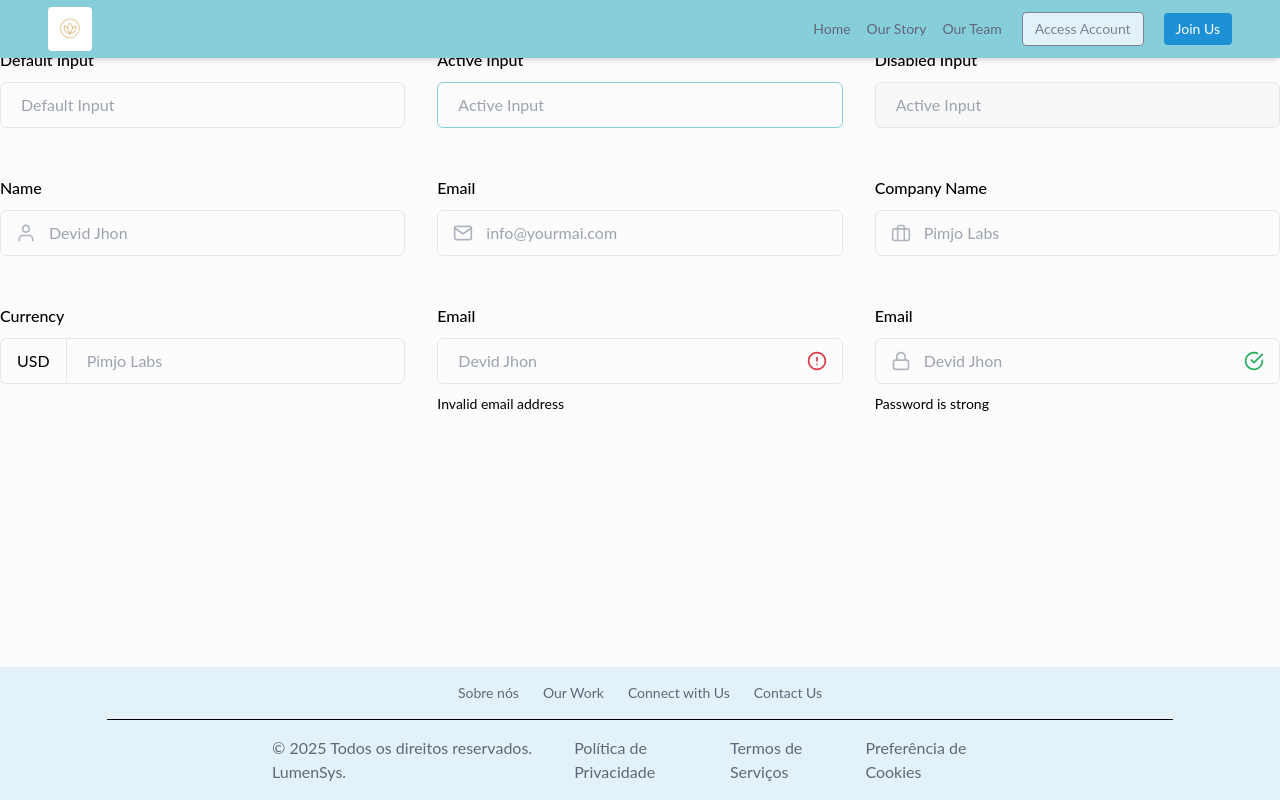
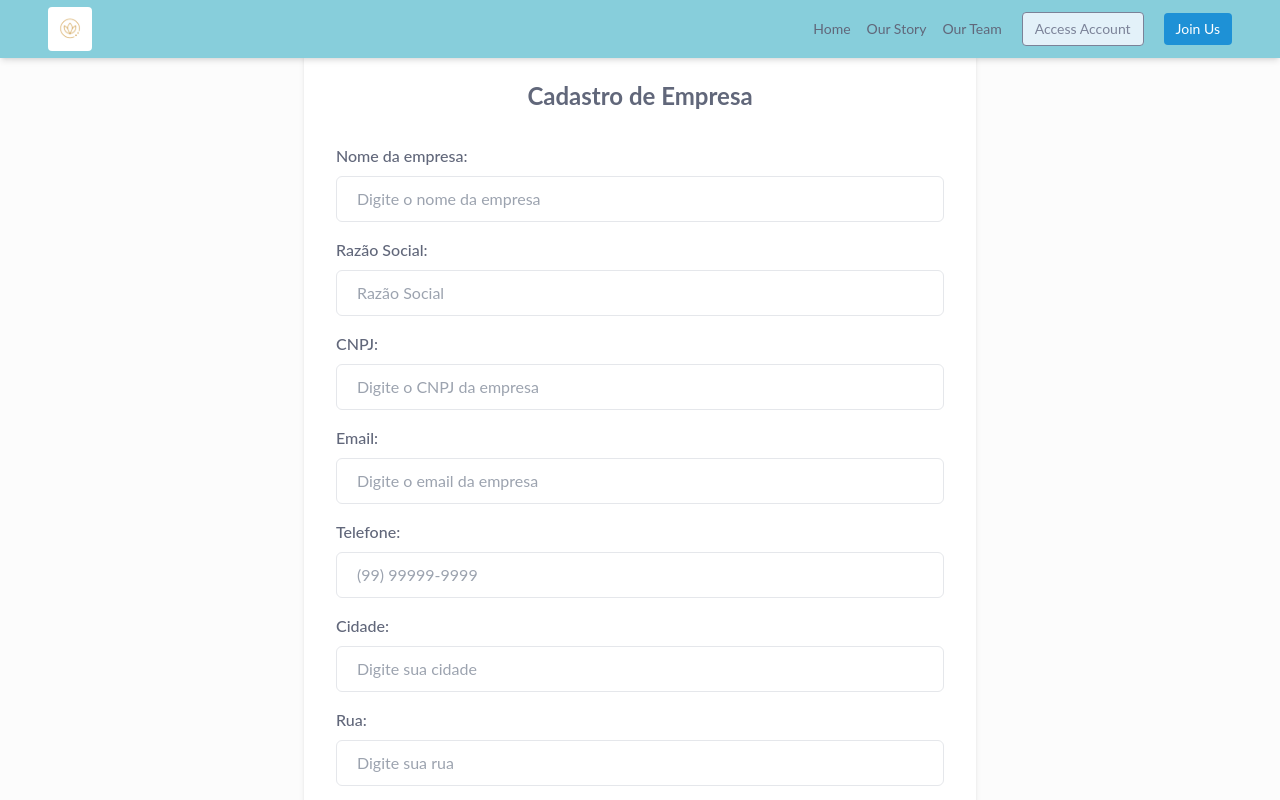
Before and after one commit to LumenSys/LumenSys-Frontend, a React (Vite) app in the folder frontend/: page /cadastroempresa in a window 1280 px wide. Built offline with nearby package versions, Linux system fonts and the light colour scheme.

Commit message:
:art: style: Update button formatting and add new color variables for improved UI consistency

```diff
--- a/frontend/src/index.css
+++ b/frontend/src/index.css
@@ -29,6 +29,10 @@
       --color-hoverButton: #7B8298;
       --color-surface: #E3F1F9;
       --color-background: #FCFCFC;
+      --color-danger: #FF4D4F;
+      --color-success: #52C41A;
+      --color-warning: #FAAD14;
+
     }
 
   }
--- a/frontend/src/pages/CadastroEmpresa/index.tsx
+++ b/frontend/src/pages/CadastroEmpresa/index.tsx
@@ -1,341 +1,262 @@
+import React, { useState } from "react";
+
+const initialFields = {
+  nomeEmpresa: "",
+  razaoSocial: "",
+  cnpj: "",
+  email: "",
+  telefone: "",
+  cidade: "",
+  rua: "",
+  bairro: "",
+  numero: "",
+  uf: "",
+};
+
 const FormElementInput = () => {
+  const [fields, setFields] = useState(initialFields);
+  const [touched, setTouched] = useState<{ [K in keyof typeof initialFields]?: boolean }>({});
+
+  const handleChange = (e: React.ChangeEvent<HTMLInputElement>) => {
+    setFields({ ...fields, [e.target.name]: e.target.value });
+  };
+
+  const handleBlur = (e: React.FocusEvent<HTMLInputElement>) => {
+    setTouched({ ...touched, [e.target.name]: true });
+  };
+
+  const isEmpty = (key: keyof typeof initialFields) => touched[key] && !fields[key];
+  const isFilled = (key: keyof typeof initialFields) => fields[key] && touched[key];
+
   return (
-    <section className='py-12 dark:bg-dark'>
-      <div className='container'>
-        <div className='-mx-4 flex flex-wrap'>
+    <section className="py-12 dark:bg-dark flex items-center justify-center min-h-screen">
+     <div className="container max-w-2xl mx-auto"> {/* Alterado de max-w-lg para max-w-2xl */}
+        <form className="flex flex-col gap-4 bg-white dark:bg-dark-2 p-8 rounded-lg shadow-md">
+          <h2 className="text-2xl font-bold text-center mb-4 text-textPrimary">Cadastro de Empresa</h2>
           <DefaultColumn>
-            <DefaultInput />
+            <label className="mb-2 block text-base font-medium text-textPrimary">
+              Nome da empresa:
+            </label>
+            <input
+              type="text"
+              name="nomeEmpresa"
+              placeholder="Digite o nome da empresa"
+              value={fields.nomeEmpresa}
+              onChange={handleChange}
+              onBlur={handleBlur}
+              className={`w-full bg-transparent rounded-md border py-[10px] px-5 text-dark-6 outline-none transition focus:border-primary
+                ${isFilled("nomeEmpresa") ? "border-green-500" : "border-stroke dark:border-dark-3"}
+              `}
+            />
+            {isEmpty("nomeEmpresa") && (
+              <span className="text-danger text-sm">Campo obrigatório</span>
+            )}
+          </DefaultColumn>
+
+             <DefaultColumn>
+            <label className="mb-2 block text-base font-medium text-textPrimary">
+             Razão Social:
+            </label>
+            <input
+              type="text"
+              name="razaoSocial"
+              placeholder="Razão Social"
+              value={fields.razaoSocial}
+              onChange={handleChange}
+              onBlur={handleBlur}
+              className={`w-full bg-transparent rounded-md border py-[10px] px-5 text-dark-6 outline-none transition focus:border-primary
+                ${isFilled("razaoSocial") ? "border-green-500" : "border-stroke dark:border-dark-3"}
+              `}
+            />
+            {isEmpty("razaoSocial") && (
+              <span className="text-danger text-sm">Campo obrigatório</span>
+            )}
           </DefaultColumn>
 
           <DefaultColumn>
-            <ActiveInput />
+            <label className="mb-2 block text-base font-medium text-textPrimary">
+              CNPJ:
+            </label>
+            <input
+              type="text"
+              name="cnpj"
+              placeholder="Digite o CNPJ da empresa"
+              value={fields.cnpj}
+              onChange={handleChange}
+              onBlur={handleBlur}
+              className={`w-full bg-transparent rounded-md border py-[10px] px-5 text-dark-6 outline-none transition focus:border-primary
+                ${isFilled("cnpj") ? "border-green-500" : "border-stroke dark:border-dark-3"}
+              `}
+            />
+            {isEmpty("cnpj") && (
+              <span className="text-danger text-sm">Campo obrigatório</span>
+            )}
           </DefaultColumn>
 
           <DefaultColumn>
-            <DisabledInput />
+            <label className="mb-2 block text-base font-medium text-textPrimary">
+              Email:
+            </label>
+            <input
+              type="email"
+              name="email"
+              placeholder="Digite o email da empresa"
+              value={fields.email}
+              onChange={handleChange}
+              onBlur={handleBlur}
+              className={`w-full bg-transparent rounded-md border py-[10px] px-5 text-dark-6 outline-none transition focus:border-primary
+                ${isFilled("email") ? "border-green-500" : "border-stroke dark:border-dark-3"}
+              `}
+            />
+            {isEmpty("email") && (
+              <span className="text-danger text-sm">Campo obrigatório</span>
+            )}
+          </DefaultColumn>
+
+
+          <DefaultColumn>
+            <label className="mb-2 block text-base font-medium text-textPrimary">
+              Telefone:
+            </label>
+            <input
+              type="text"
+              name="telefone"
+              placeholder="(99) 99999-9999"
+              value={fields.telefone}
+              onChange={handleChange}
+              onBlur={handleBlur}
+              className={`w-full bg-transparent rounded-md border py-[10px] px-5 text-dark-6 outline-none transition focus:border-primary
+                ${isFilled("telefone") ? "border-green-500" : "border-stroke dark:border-dark-3"}
+              `}
+            />
+            {isEmpty("telefone") && (
+              <span className="text-danger text-sm">Campo obrigatório</span>
+            )}
           </DefaultColumn>
 
           <DefaultColumn>
-            <NameInput />
+            <label className="mb-2 block text-base font-medium text-textPrimary">
+              Cidade:
+            </label>
+            <input
+              type="text"
+              name="cidade"
+              placeholder="Digite sua cidade"
+              value={fields.cidade}
+              onChange={handleChange}
+              onBlur={handleBlur}
+              className={`w-full bg-transparent rounded-md border py-[10px] px-5 text-dark-6 outline-none transition focus:border-primary
+                ${isFilled("cidade") ? "border-green-500" : "border-stroke dark:border-dark-3"}
+              `}
+            />
+            {isEmpty("cidade") && (
+              <span className="text-danger text-sm">Campo obrigatório</span>
+            )}
           </DefaultColumn>
 
           <DefaultColumn>
-            <EmailInput />
+            <label className="mb-2 block text-base font-medium text-textPrimary">
+              Rua:
+            </label>
+            <input
+              type="text"
+              name="rua"
+              placeholder="Digite sua rua"
+              value={fields.rua}
+              onChange={handleChange}
+              onBlur={handleBlur}
+              className={`w-full bg-transparent rounded-md border py-[10px] px-5 text-dark-6 outline-none transition focus:border-primary
+                ${isFilled("rua") ? "border-green-500" : "border-stroke dark:border-dark-3"}
+              `}
+            />
+            {isEmpty("rua") && (
+              <span className="text-danger text-sm">Campo obrigatório</span>
+            )}
           </DefaultColumn>
 
           <DefaultColumn>
-            <CompanyNameInput />
+            <label className="mb-2 block text-base font-medium text-textPrimary">
+              Bairro:
+            </label>
+            <input
+              type="text"
+              name="bairro"
+              placeholder="Digite seu bairro"
+              value={fields.bairro}
+              onChange={handleChange}
+              onBlur={handleBlur}
+              className={`w-full bg-transparent rounded-md border py-[10px] px-5 text-dark-6 outline-none transition focus:border-primary
+                ${isFilled("bairro") ? "border-green-500" : "border-stroke dark:border-dark-3"}
+              `}
+            />
+            {isEmpty("bairro") && (
+              <span className="text-danger text-sm">Campo obrigatório</span>
+            )}
           </DefaultColumn>
 
           <DefaultColumn>
-            <CurrencyInput />
+            <label className="mb-2 block text-base font-medium text-textPrimary">
+              Número:
+            </label>
+            <input
+              type="text"
+              name="numero"
+              placeholder="Digite o número"
+              value={fields.numero}
+              onChange={handleChange}
+              onBlur={handleBlur}
+              className={`w-full bg-transparent rounded-md border py-[10px] px-5 text-dark-6 outline-none transition focus:border-primary
+                ${isFilled("numero") ? "border-green-500" : "border-stroke dark:border-dark-3"}
+              `}
+            />
+            {isEmpty("numero") && (
+              <span className="text-danger text-sm">Campo obrigatório</span>
+            )}
           </DefaultColumn>
 
           <DefaultColumn>
-            <InvalidInput />
+            <label className="mb-2 block text-base font-medium text-textPrimary">
+              UF:
+            </label>
+            <input
+              type="text"
+              name="uf"
+              placeholder="Digite sua UF"
+              value={fields.uf}
+              onChange={handleChange}
+              onBlur={handleBlur}
+              className={`w-full bg-transparent rounded-md border py-[10px] px-5 text-dark-6 outline-none transition focus:border-primary
+                ${isFilled("uf") ? "border-green-500" : "border-stroke dark:border-dark-3"}
+              `}
+            />
+            {isEmpty("uf") && (
+              <span className="text-danger text-sm">Campo obrigatório</span>
+            )}
           </DefaultColumn>
 
-          <DefaultColumn>
-            <StrongInput />
-          </DefaultColumn>
-        </div>
+
+          <div className="w-full mt-4">
+            <button
+              type="submit"
+              className="w-full bg-secondary text-background px-6 py-3 rounded-lg hover:bg-hoverButton transition"
+            >
+              Enviar
+            </button>
+          </div>
+        </form>
       </div>
     </section>
-  )
+  );
 };
-
-export default FormElementInput;
 
 type DefaultColumnProps = {
   children: React.ReactNode;
 };
 
-const DefaultColumn = ({ children }: DefaultColumnProps) => {
-  return (
-    <div className='w-full px-4 md:w-1/2 lg:w-1/3'>
-      <div className='mb-12'>{children}</div>
-    </div>
-  );
-};
+const DefaultColumn = ({ children }: DefaultColumnProps) => (
+  <div>
+    {children}
+  </div>
+);
 
-const DefaultInput = () => {
-  return (
-    <>
-      <label className='mb-[10px] block text-base font-medium text-dark dark:text-white'>
-        Default Input
-      </label>
-      <input
-        type='text'
-        placeholder='Default Input'
-        className='w-full bg-transparent rounded-md border border-stroke dark:border-dark-3 py-[10px] px-5 text-dark-6 outline-none transition focus:border-primary active:border-primary disabled:cursor-default disabled:bg-gray-2 disabled:border-gray-2'
-      />
-    </>
-  )
-}
-
-const ActiveInput = () => {
-  return (
-    <>
-      <label className='mb-[10px] block text-base font-medium text-dark dark:text-white'>
-        Active Input
-      </label>
-      <input
-        type='text'
-        placeholder='Active Input'
-        className='w-full bg-transparent rounded-md border border-primary py-[10px] px-5 text-dark-5 outline-none transition focus:border-primary active:border-primary disabled:cursor-default disabled:bg-gray-2 disabled:border-gray-2'
-      />
-    </>
-  )
-}
-
-const DisabledInput = () => {
-  return (
-    <>
-      <label className='mb-[10px] block text-base font-medium text-dark dark:text-white'>
-        Disabled Input
-      </label>
-      <input
-        type='text'
-        placeholder='Active Input'
-        disabled
-        className='w-full rounded-md border border-stroke dark:border-dark-3 py-[10px] px-5 text-dark-6 outline-none transition focus:border-primary active:border-primary disabled:cursor-default disabled:bg-gray-2 disabled:border-gray-2 dark:disabled:bg-dark-4 dark:disabled:border-dark-4'
-      />
-    </>
-  )
-}
-
-const NameInput = () => {
-  return (
-    <>
-      <label className='mb-[10px] block text-base font-medium text-dark dark:text-white'>
-        Name
-      </label>
-      <div className='relative'>
-        <input
-          type='text'
-          placeholder='Devid Jhon'
-          className='w-full bg-transparent rounded-md border border-stroke dark:border-dark-3 py-[10px] pr-3 pl-12 text-dark-6 outline-none transition focus:border-primary active:border-primary disabled:cursor-default disabled:bg-gray-2'
-        />
-        <span className='absolute top-1/2 left-4 -translate-y-1/2'>
-          <svg
-            width={20}
-            height={20}
-            viewBox="0 0 20 20"
-            fill="none"
-            xmlns="http://www.w3.org/2000/svg"
-          >
-            <path
-              d="M3.72 12.886a4.167 4.167 0 0 1 2.947-1.22h6.666a4.167 4.167 0 0 1 4.167 4.167v1.666a.833.833 0 1 1-1.667 0v-1.666a2.5 2.5 0 0 0-2.5-2.5H6.667a2.5 2.5 0 0 0-2.5 2.5v1.666a.833.833 0 1 1-1.667 0v-1.666a4.17 4.17 0 0 1 1.22-2.947ZM10 3.333a2.5 2.5 0 1 0 0 5 2.5 2.5 0 0 0 0-5Zm-4.166 2.5a4.167 4.167 0 1 1 8.333 0 4.167 4.167 0 0 1-8.333 0Z"
-              opacity={0.8}
-              fillRule="evenodd"
-              clipRule="evenodd"
-              fill="#9CA3AF"
-            />
-          </svg>
-        </span>
-      </div>
-    </>
-  )
-}
-
-const EmailInput = () => {
-  return (
-    <>
-      <label className='mb-[10px] block text-base font-medium text-dark dark:text-white'>
-        Email
-      </label>
-      <div className='relative'>
-        <input
-          type='email'
-          placeholder='info@yourmai.com'
-          className='w-full bg-transparent rounded-md border border-stroke dark:border-dark-3 py-[10px] pr-3 pl-12 text-dark-6 outline-none transition focus:border-primary active:border-primary disabled:cursor-default disabled:bg-gray-2'
-        />
-        <span className='absolute top-1/2 left-4 -translate-y-1/2'>
-          <svg
-            width={20}
-            height={20}
-            viewBox="0 0 20 20"
-            fill="none"
-            xmlns="http://www.w3.org/2000/svg"
-          >
-            <g opacity={0.8} fillRule="evenodd" clipRule="evenodd" fill="#9CA3AF">
-              <path d="M3.334 4.167A.838.838 0 0 0 2.501 5v10c0 .456.377.833.833.833h13.333a.838.838 0 0 0 .834-.833V5a.838.838 0 0 0-.834-.833H3.334ZM.834 5c0-1.377 1.123-2.5 2.5-2.5h13.333c1.377 0 2.5 1.123 2.5 2.5v10c0 1.377-1.123 2.5-2.5 2.5H3.334a2.505 2.505 0 0 1-2.5-2.5V5Z" />
-              <path d="M.985 4.522a.833.833 0 0 1 1.16-.205l7.856 5.499 7.855-5.5a.833.833 0 1 1 .956 1.366l-8.333 5.833a.833.833 0 0 1-.956 0L1.19 5.682a.833.833 0 0 1-.205-1.16Z" />
-            </g>
-          </svg>
-        </span>
-      </div>
-    </>
-  )
-}
-
-const CompanyNameInput = () => {
-  return (
-    <>
-      <label className='mb-[10px] block text-base font-medium text-dark dark:text-white'>
-        Company Name
-      </label>
-      <div className='relative'>
-        <input
-          type='text'
-          placeholder='Pimjo Labs'
-          className='w-full bg-transparent rounded-md border border-stroke dark:border-dark-3 py-[10px] pr-3 pl-12 text-dark-6 outline-none transition focus:border-primary active:border-primary disabled:cursor-default disabled:bg-gray-2'
-        />
-        <span className='absolute top-1/2 left-4 -translate-y-1/2'>
-          <svg
-            width={20}
-            height={20}
-            viewBox="0 0 20 20"
-            fill="none"
-            xmlns="http://www.w3.org/2000/svg"
-          >
-            <g opacity={0.8}>
-              <path
-                fillRule="evenodd"
-                clipRule="evenodd"
-                d="M3.33398 6.66667C2.87375 6.66667 2.50065 7.03976 2.50065 7.5V15.8333C2.50065 16.2936 2.87375 16.6667 3.33398 16.6667H16.6673C17.1276 16.6667 17.5007 16.2936 17.5007 15.8333V7.5C17.5007 7.03976 17.1276 6.66667 16.6673 6.66667H3.33398ZM0.833984 7.5C0.833984 6.11929 1.95327 5 3.33398 5H16.6673C18.048 5 19.1673 6.11929 19.1673 7.5V15.8333C19.1673 17.214 18.048 18.3333 16.6673 18.3333H3.33398C1.95327 18.3333 0.833984 17.214 0.833984 15.8333V7.5Z"
-                fill="#9CA3AF"
-              />
-              <path
-                fillRule="evenodd"
-                clipRule="evenodd"
-                d="M6.56622 2.39825C7.03506 1.92941 7.67094 1.66602 8.33398 1.66602H11.6673C12.3304 1.66602 12.9662 1.92941 13.4351 2.39825C13.9039 2.86709 14.1673 3.50297 14.1673 4.16602V17.4993C14.1673 17.9596 13.7942 18.3327 13.334 18.3327C12.8737 18.3327 12.5006 17.9596 12.5006 17.4993V4.16602C12.5006 3.945 12.4129 3.73304 12.2566 3.57676C12.1003 3.42048 11.8883 3.33268 11.6673 3.33268H8.33398C8.11297 3.33268 7.90101 3.42048 7.74473 3.57676C7.58845 3.73304 7.50065 3.945 7.50065 4.16602V17.4993C7.50065 17.9596 7.12755 18.3327 6.66732 18.3327C6.20708 18.3327 5.83398 17.9596 5.83398 17.4993V4.16602C5.83398 3.50297 6.09738 2.86709 6.56622 2.39825Z"
-                fill="#9CA3AF"
-              />
-            </g>
-          </svg>
-        </span>
-      </div>
-    </>
-  )
-}
-
-const CurrencyInput = () => {
-  return (
-    <>
-      <label className='mb-[10px] block text-base font-medium text-dark dark:text-white'>
-        Currency
-      </label>
-      <div className='flex items-center'>
-        <span className='h-full rounded-tl-md rounded-bl-md border border-r-0 border-stroke dark:border-dark-3 bg-gray-2 dark:bg-dark-2 py-[10px] px-4 text-base uppercase text-body-color dark:text-dark-6'>
-          USD
-        </span>
-        <input
-          type='text'
-          placeholder='Pimjo Labs'
-          className='w-full bg-transparent rounded-br-md rounded-tr-md border border-stroke dark:border-dark-3 py-[10px] pr-3 pl-5 text-dark-6 outline-none transition focus:border-primary active:border-primary disabled:cursor-default disabled:bg-gray-2'
-        />
-      </div>
-    </>
-  )
-}
-
-const InvalidInput = () => {
-  return (
-    <>
-      <label className='mb-[10px] block text-base font-medium text-dark dark:text-white'>
-        Email
-      </label>
-      <div className='relative'>
-        <input
-          type='email'
-          placeholder='Devid Jhon'
-          className='w-full bg-transparent rounded-md border border-red py-[10px] pl-5 pr-12 text-dark-6 outline-none transition'
-        />
-        <span className='absolute top-1/2 right-4 -translate-y-1/2'>
-          <svg
-            width={20}
-            height={20}
-            viewBox="0 0 20 20"
-            fill="none"
-            xmlns="http://www.w3.org/2000/svg"
-          >
-            <path
-              fillRule="evenodd"
-              clipRule="evenodd"
-              d="M9.9987 2.50065C5.85656 2.50065 2.4987 5.85852 2.4987 10.0007C2.4987 14.1428 5.85656 17.5007 9.9987 17.5007C14.1408 17.5007 17.4987 14.1428 17.4987 10.0007C17.4987 5.85852 14.1408 2.50065 9.9987 2.50065ZM0.832031 10.0007C0.832031 4.93804 4.93609 0.833984 9.9987 0.833984C15.0613 0.833984 19.1654 4.93804 19.1654 10.0007C19.1654 15.0633 15.0613 19.1673 9.9987 19.1673C4.93609 19.1673 0.832031 15.0633 0.832031 10.0007Z"
-              fill="#DC3545"
-            />
-            <path
-              fillRule="evenodd"
-              clipRule="evenodd"
-              d="M10.0013 5.83398C10.4615 5.83398 10.8346 6.20708 10.8346 6.66732V10.0007C10.8346 10.4609 10.4615 10.834 10.0013 10.834C9.54106 10.834 9.16797 10.4609 9.16797 10.0007V6.66732C9.16797 6.20708 9.54106 5.83398 10.0013 5.83398Z"
-              fill="#DC3545"
-            />
-            <path
-              fillRule="evenodd"
-              clipRule="evenodd"
-              d="M9.16797 13.3333C9.16797 12.8731 9.54106 12.5 10.0013 12.5H10.0096C10.4699 12.5 10.843 12.8731 10.843 13.3333C10.843 13.7936 10.4699 14.1667 10.0096 14.1667H10.0013C9.54106 14.1667 9.16797 13.7936 9.16797 13.3333Z"
-              fill="#DC3545"
-            />
-          </svg>
-        </span>
-      </div>
-      <p className='mt-[10px] text-sm text-red'>Invalid email address</p>
-    </>
-  )
-}
-
-const StrongInput = () => {
-  return (
-    <>
-      <label className='mb-[10px] block text-base font-medium text-dark dark:text-white'>
-        Email
-      </label>
-      <div className='relative'>
-        <input
-          type='email'
-          placeholder='Devid Jhon'
-          className='w-full bg-transparent rounded-md border border-green py-[10px] px-12 text-dark-6 outline-none transition'
-        />
-        <span className='absolute top-1/2 left-4 -translate-y-1/2'>
-          <svg
-            width={20}
-            height={20}
-            viewBox="0 0 20 20"
-            fill="none"
-            xmlns="http://www.w3.org/2000/svg"
-          >
-            <g opacity={0.8}>
-              <path
-                fillRule="evenodd"
-                clipRule="evenodd"
-                d="M4.16797 10.0007C3.70773 10.0007 3.33464 10.3737 3.33464 10.834V16.6673C3.33464 17.1276 3.70773 17.5007 4.16797 17.5007H15.8346C16.2949 17.5007 16.668 17.1276 16.668 16.6673V10.834C16.668 10.3737 16.2949 10.0007 15.8346 10.0007H4.16797ZM1.66797 10.834C1.66797 9.45327 2.78726 8.33398 4.16797 8.33398H15.8346C17.2153 8.33398 18.3346 9.45327 18.3346 10.834V16.6673C18.3346 18.048 17.2153 19.1673 15.8346 19.1673H4.16797C2.78726 19.1673 1.66797 18.048 1.66797 16.6673V10.834Z"
-                fill="#9CA3AF"
-              />
-              <path
-                fillRule="evenodd"
-                clipRule="evenodd"
-                d="M10 2.50065C9.11594 2.50065 8.2681 2.85184 7.64298 3.47696C7.01786 4.10208 6.66667 4.94993 6.66667 5.83398V9.16732C6.66667 9.62756 6.29357 10.0007 5.83333 10.0007C5.3731 10.0007 5 9.62756 5 9.16732V5.83398C5 4.5079 5.52678 3.23613 6.46447 2.29845C7.40215 1.36077 8.67392 0.833984 10 0.833984C11.3261 0.833984 12.5979 1.36077 13.5355 2.29845C14.4732 3.23613 15 4.5079 15 5.83398V9.16732C15 9.62756 14.6269 10.0007 14.1667 10.0007C13.7064 10.0007 13.3333 9.62756 13.3333 9.16732V5.83398C13.3333 4.94993 12.9821 4.10208 12.357 3.47696C11.7319 2.85184 10.8841 2.50065 10 2.50065Z"
-                fill="#9CA3AF"
-              />
-            </g>
-          </svg>
-        </span>
-        <span className='absolute top-1/2 right-4 -translate-y-1/2'>
-          <svg
-            width={20}
-            height={20}
-            viewBox="0 0 20 20"
-            fill="none"
-            xmlns="http://www.w3.org/2000/svg"
-          >
-            <path
-              fillRule="evenodd"
-              clipRule="evenodd"
-              d="M13.0512 3.14409C11.5739 2.48584 9.9234 2.32277 8.34584 2.6792C6.76829 3.03562 5.34821 3.89245 4.29741 5.12189C3.2466 6.35133 2.62137 7.88751 2.51496 9.50132C2.40854 11.1151 2.82665 12.7201 3.70692 14.0769C4.58719 15.4337 5.88246 16.4695 7.39955 17.03C8.91664 17.5905 10.5743 17.6456 12.1252 17.187C13.6762 16.7284 15.0373 15.7808 16.0057 14.4855C16.9741 13.1901 17.4978 11.6164 17.4987 9.99909V9.2329C17.4987 8.77266 17.8718 8.39956 18.332 8.39956C18.7923 8.39956 19.1654 8.77266 19.1654 9.2329V9.99956C19.1642 11.9763 18.5242 13.9002 17.3406 15.4834C16.157 17.0666 14.4934 18.2248 12.5978 18.7853C10.7022 19.3457 8.67619 19.2784 6.82196 18.5934C4.96774 17.9084 3.38463 16.6423 2.30875 14.984C1.23286 13.3257 0.72184 11.3641 0.851902 9.39166C0.981963 7.41922 1.74614 5.54167 3.03045 4.03902C4.31477 2.53637 6.05042 1.48914 7.97854 1.05351C9.90666 0.617872 11.9239 0.817181 13.7295 1.62171C14.1499 1.80902 14.3389 2.30167 14.1516 2.72206C13.9642 3.14246 13.4716 3.3314 13.0512 3.14409Z"
-              fill="#22AD5C"
-            />
-            <path
-              fillRule="evenodd"
-              clipRule="evenodd"
-              d="M18.9236 2.74378C19.2492 3.06906 19.2495 3.59669 18.9242 3.92229L10.5909 12.264C10.4346 12.4204 10.2226 12.5083 10.0015 12.5083C9.78042 12.5084 9.56838 12.4206 9.41205 12.2643L6.91205 9.76426C6.58661 9.43882 6.58661 8.91118 6.91205 8.58574C7.23748 8.26031 7.76512 8.26031 8.09056 8.58574L10.001 10.4962L17.7451 2.74437C18.0704 2.41877 18.598 2.41851 18.9236 2.74378Z"
-              fill="#22AD5C"
-            />
-          </svg>
-        </span>
-      </div>
-      <p className='mt-[10px] text-sm text-green'>Password is strong</p>
-    </>
-  )
-};
+export default FormElementInput;
--- a/frontend/src/pages/LandingPage/index.tsx
+++ b/frontend/src/pages/LandingPage/index.tsx
@@ -11,8 +11,7 @@ export default function LandingPage() {
           </p>
             <button
             onClick={() => window.location.href = '/CadastroEmpresa'}
-            className="mt-6 bg-secondary text-background px-6 py-3 rounded-lg hover:bg-hoverButton transition"
-            >
+            className="mt-6 bg-secondary text-background px-6 py-3 rounded-lg hover:bg-hoverButton transition">
             Começar agora
             </button>
         </div>
```
